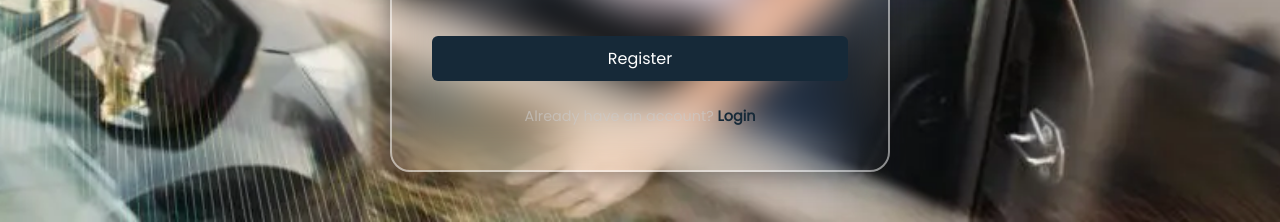
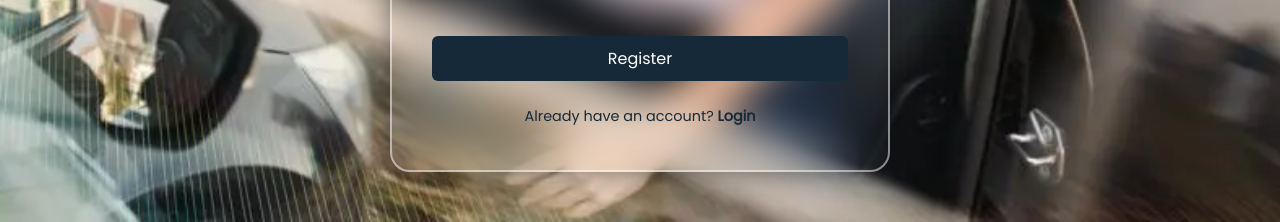
Before and after one commit to Umindu2003/vehicle_rent, a PHP site: page /register/register.php in a window 1280 px wide. Shown: the part 818-1040 px from the top of the page. Run offline with PHP 8.4, Linux system fonts and the light colour scheme.

Commit message:
changed twext colorr regissterr

```diff
--- a/register/reg_styles.css
+++ b/register/reg_styles.css
@@ -254,7 +254,7 @@ body {
 
 .login-reg {
     font-size: .9em;
-    color: #cbcbcb9b;
+    color: #162938;
     text-align: center;
     font-weight: 500;
     /* ??     add space 'between login button and register' */
```
